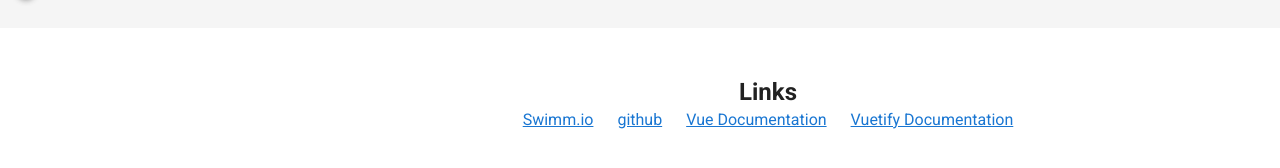
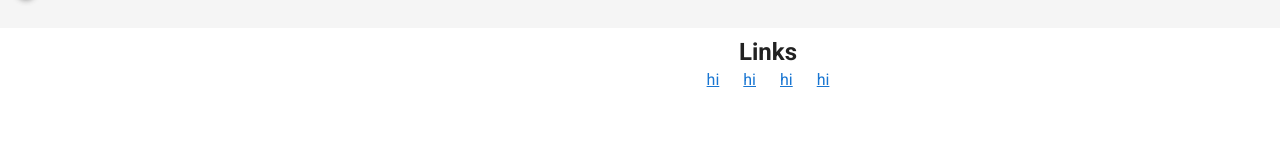
Before and after one commit to swimmio/swimm-vue, a Vue app: page /about in a window 1280 px wide. Shown: the part 772-940 px from the top of the page. Built offline with nearby package versions, Linux system fonts and the light colour scheme.

Commit message:
should be outdated

```diff
--- a/src/components/HelloWorld.vue
+++ b/src/components/HelloWorld.vue
@@ -11,10 +11,6 @@
       </v-col>
 
       <v-col class="mb-4">
-        <p class="subheading font-weight-regular custom-class">
-          This project been created in the purpose of knowlage transffer via
-          swimm platform
-        </p>
       </v-col>
 
       <v-col class="mb-5" cols="12">
@@ -28,7 +24,10 @@
             class="subheading mx-3"
             target="_blank"
           >
-            {{ link.text }}
+          <div>
+            <span>hi</span>
+            {{ link.something }}
+          </div>
           </a>
         </v-row>
       </v-col>
```
